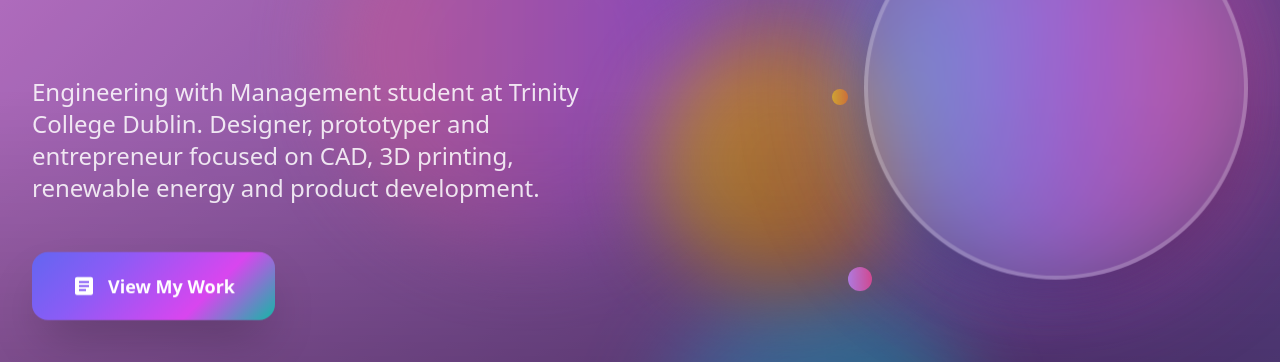
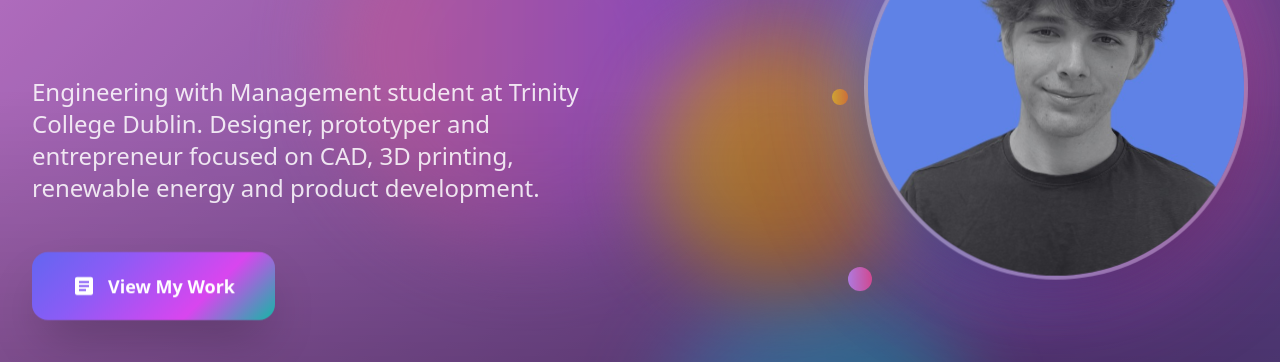
Before and after one commit to jeremybrowne42-creator/jeremybrowne.github.io, a plain HTML site: page index.html in a window 1280 px wide. Shown: the part 415-777 px from the top of the page. Drawn offline with nearby package versions, Linux system fonts and the light colour scheme.

Commit message:
Update index.html

```diff
--- a/index.html
+++ b/index.html
@@ -414,7 +414,7 @@
           <!-- Circular profile photo with floating animation -->
           <div class="relative w-72 h-72 md:w-96 md:h-96">
             <div class="w-full h-full rounded-full overflow-hidden profile-glow animate-float bg-white/10 backdrop-blur-sm border-4 border-white/20 shadow-2xl">
-              <img src="images/portrait-placeholder.jpg" alt="Portrait of Jeremy Browne smiling, engineering student" class="w-full h-full object-cover" loading="lazy">
+              <img src="images/portrait.jpg" alt="Portrait of Jeremy Browne smiling, engineering student" class="w-full h-full object-cover" loading="lazy">
             </div>
 
             <!-- Floating elements around the photo -->
```
